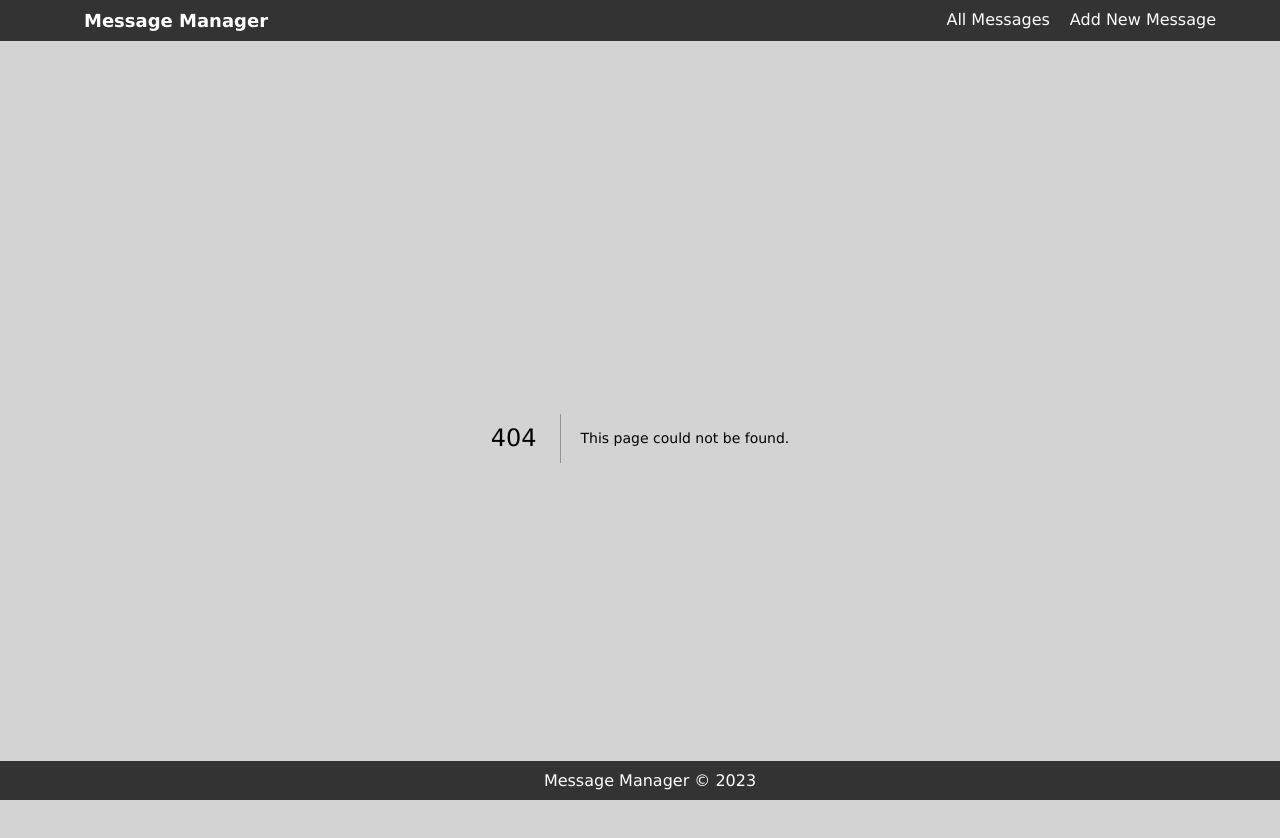
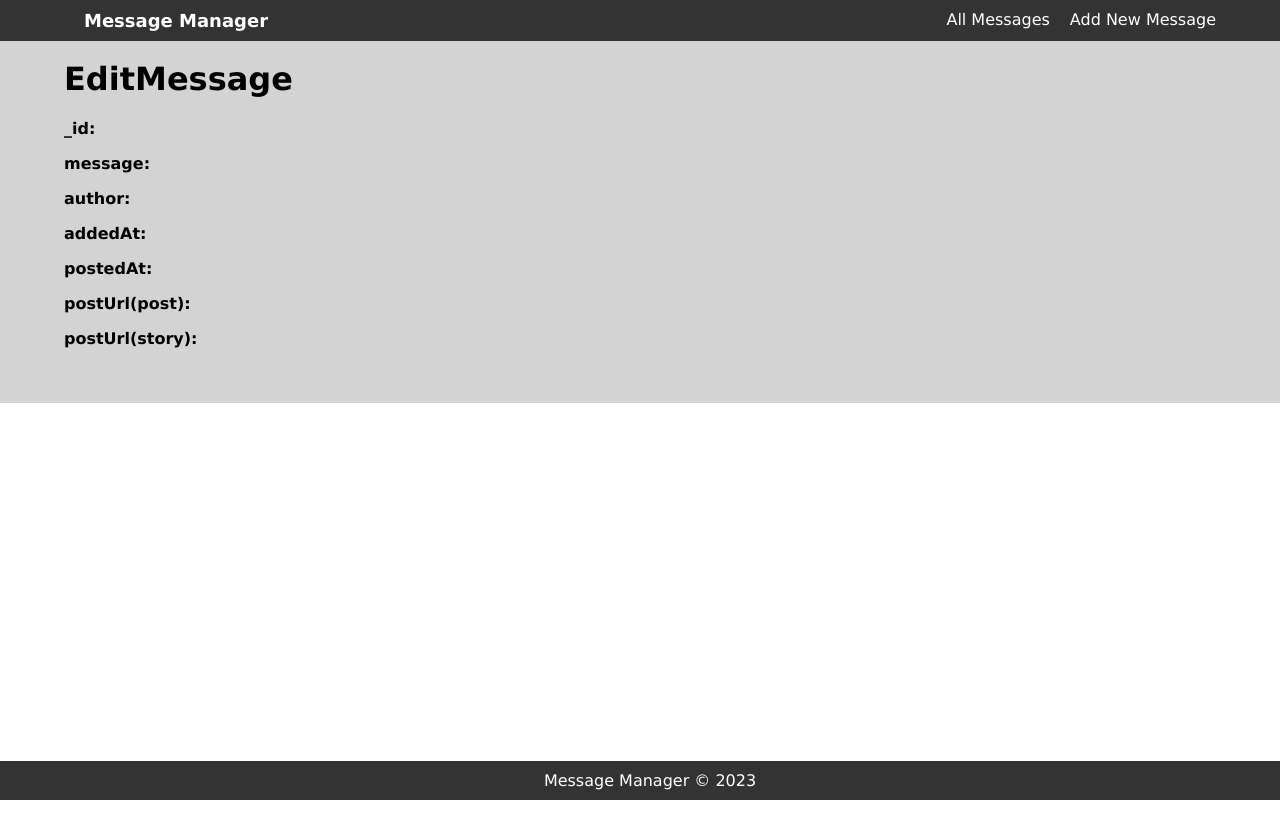
Before and after one commit to lucasmm96/message-manager2, a Next.js app: page /edit-message in a window 1280 px wide. Before the commit this address had no page. Shown: the top 838 px of the page. After the commit the page ends 800 px from the top, so only its background shows below. Built offline with nearby package versions, Linux system fonts and the light colour scheme.

Commit message:
edit page basic version with data

```diff
--- a/components/message/search/MessageItemOptions.js
+++ b/components/message/search/MessageItemOptions.js
@@ -3,9 +3,10 @@ import Link from 'next/link';
 
 function MessageItemOptions(props) {
 	const isAvailable = props.link ? '' : classes.disabledItemLink;
+
 	return (
 		<Link
-			href={props.link}
+			href={{ pathname: props.link, query: props.data }}
 			className={`${classes.itemLink} ${isAvailable}`}
 			target={props.newTab ? '_blank' : ''}
 		>
--- a/pages/edit-message/[messageId]/index.js
+++ /dev/null
@@ -1,5 +0,0 @@
-function EditMessage(props) {
-	return <h1>EditMessage</h1>;
-}
-
-export default EditMessage;
--- /dev/null
+++ b/pages/edit-message/index.js
@@ -0,0 +1,31 @@
+import { useRouter } from 'next/router';
+
+function EditMessage() {
+	const router = useRouter();
+	const message = {
+		_id: router.query._id,
+		message: router.query.message,
+		author: router.query.author,
+		addedAt: router.query.addedAt,
+		postedAt: router.query.postedAt,
+		postUrl: {
+			post: router.query.postUrlPost,
+			story: router.query.postUrlStory,
+		},
+	};
+
+	return (
+		<>
+			<h1>EditMessage</h1>
+			<p><b>_id:</b> {message._id}</p>
+			<p><b>message:</b> {message.message}</p>
+			<p><b>author:</b> {message.author}</p>
+			<p><b>addedAt:</b> {message.addedAt}</p>
+			<p><b>postedAt:</b> {message.postedAt}</p>
+			<p><b>postUrl(post):</b> {message.postUrl.post}</p>
+			<p><b>postUrl(story):</b> {message.postUrl.story}</p>
+		</>
+	);
+}
+
+export default EditMessage;
```
Also changed, not shown: components/message/search/MessageItem.js (+8 -1 lines).
